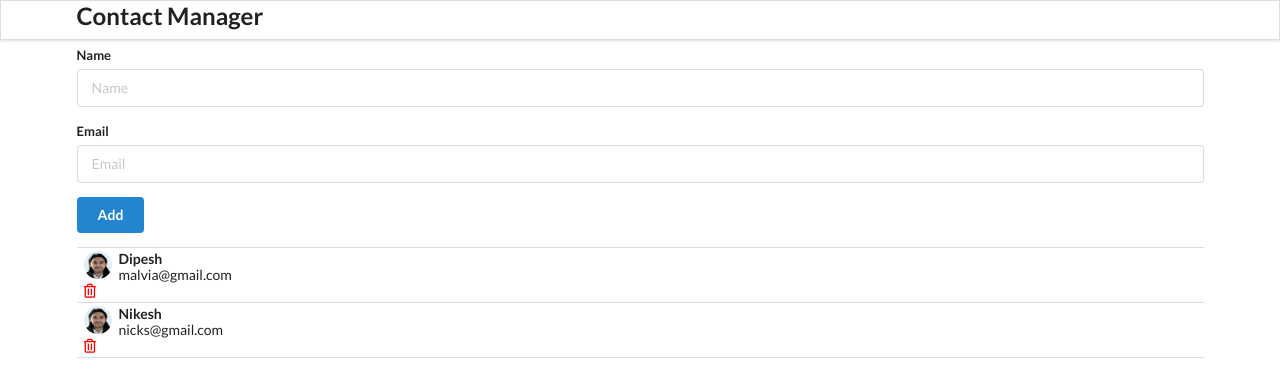
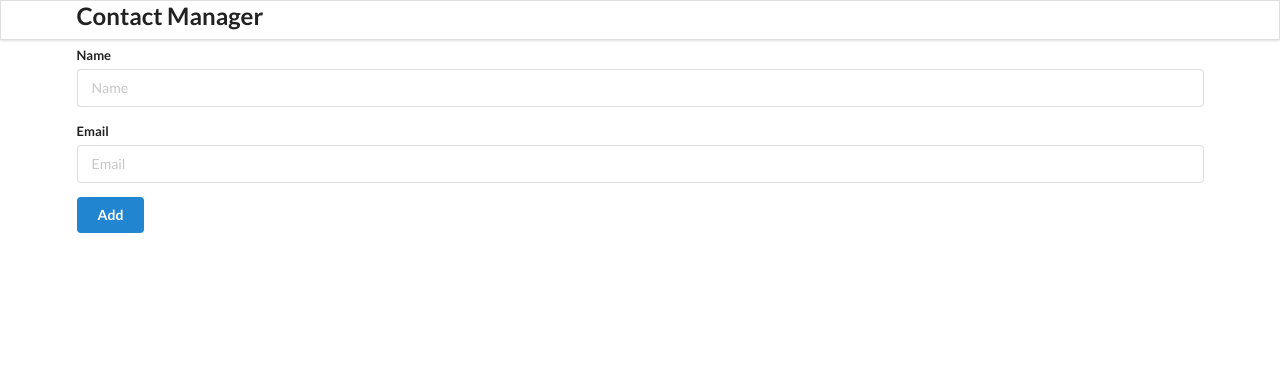
Before and after one commit to jabrij93/reactbasics, a React (Create React App) app: page / in a window 1280 px wide. Shown: the top 392 px of the page. Built offline with nearby package versions, Linux system fonts and the light colour scheme.

Commit message:
add contact working

```diff
--- a/src/App.js
+++ b/src/App.js
@@ -1,3 +1,4 @@
+import React, { useState } from 'react';
 import './App.css';
 import Header from './components/Header';
 import AddContent from './components/AddContact';
@@ -5,25 +6,19 @@
 import AddContact from './components/AddContact';
 
 function App() {
+  const [contacts, setContacts] = useState([]);
 
-  const contacts = [
-    {
-      id: "1",
-      name: "Dipesh",
-      email: "malvia@gmail.com"
-    },
-    {
-      id: "2",
-      name: "Nikesh",
-      email: "nicks@gmail.com"
-    }
-  ]
+  const addContactHandler = (contact) => {
+    console.log(contact)
+    setContacts([...contacts, contact]);
+  };
 
   return (
+
     <div className='ui container'>
-      <Header/>
-      <AddContact/>
-      <ContactList contacts={contacts}/>
+      <Header />
+      <AddContact addContactHandler={addContactHandler} />
+      <ContactList contacts={contacts} />
       {/* <ContactCard/> */}
     </div>
   )
--- a/src/components/AddContact.js
+++ b/src/components/AddContact.js
@@ -1,19 +1,46 @@
 import React from 'react'
 
 class AddContact extends React.Component {
+    state = {
+        name: '',
+        email: '',
+    }
+
+    add = (e) => {
+        e.preventDefault();
+        if (this.state.name === "" || this.state.email === "") {
+            alert("All the fields are mandatory!");
+            return;
+        }
+        this.props.addContactHandler(this.state);
+        this.setState({ name:'', email:'' });
+    }
+
     render() {
         return (
             <div className='ui main'>
                 <h2>Add Contact</h2>
 
-                <form className='ui form'>
+                <form className='ui form' onSubmit={this.add}>
                     <div className='field'>
                         <label>Name</label>
-                        <input type='text' name='name' placeholder='Name'/>
+                        <input
+                            type='text'
+                            name='name'
+                            value={this.state.name}
+                            placeholder='Name'
+                            onChange={ (e) => {this.setState({name: e.target.value})}}
+                        />
                     </div>
                     <div className='field'>
                         <label>Email</label>
-                        <input type='text' name='email' placeholder='Email'/>
+                        <input
+                            type='text'
+                            name='email'
+                            value={this.state.email}
+                            placeholder='Email'
+                            onChange={ (e) => {this.setState({email: e.target.value})}}
+                        />
                     </div>
                     <button className='ui button blue'>Add</button>
                 </form>
```
